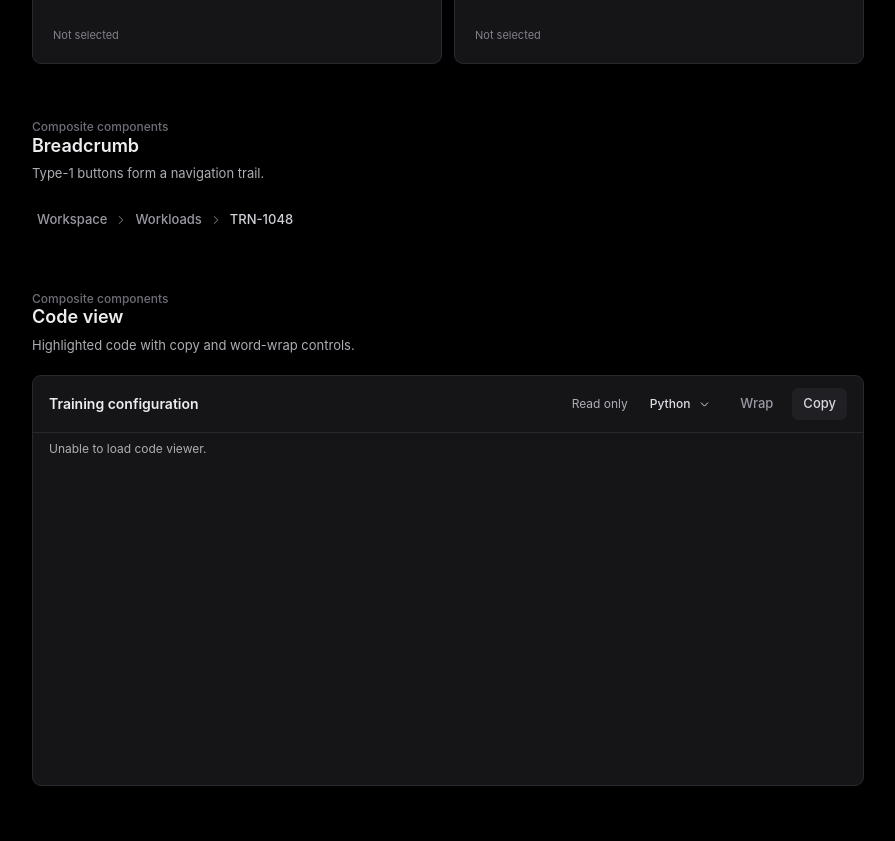
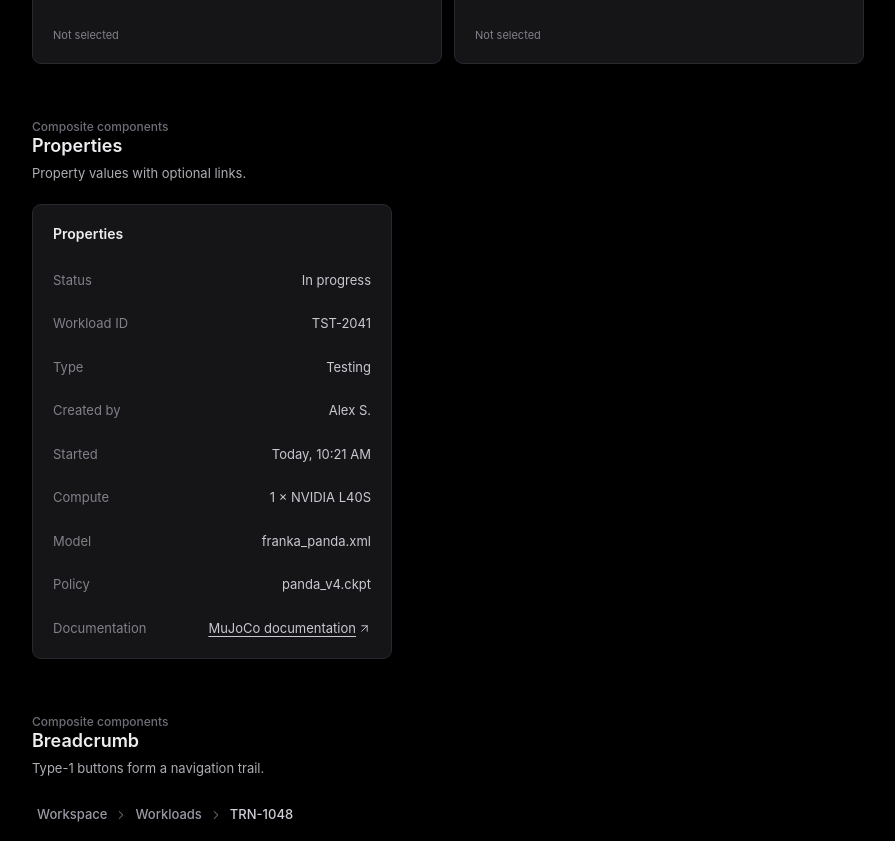
Before and after one commit to ovjectibity/lagrangian, a SvelteKit app in the folder client/: page /components-showcase in a window 1280 px wide. Shown: the part 540-1381 px from the top of the page, without its empty margins (192-1087 px from the left). Built offline with nearby package versions, Linux system fonts and the light colour scheme.

Commit message:
added properties component

```diff
--- a/client/src/app.css
+++ b/client/src/app.css
@@ -19,6 +19,89 @@ body {
   background: var(--lg-bg);
   color: var(--lg-text);
   margin: 0;
+}
+
+.lg-properties {
+  background: var(--lg-panel);
+  border: 1px solid var(--lg-divider);
+  border-radius: 9px;
+  box-sizing: border-box;
+  padding: 20px;
+}
+
+.lg-properties h3 {
+  color: var(--lg-text);
+  font: 600 14px / 1.3 Inter, system-ui, sans-serif;
+  margin: 0 0 28px;
+}
+
+.lg-properties dl {
+  display: flex;
+  flex-direction: column;
+  gap: 24px;
+  margin: 0;
+}
+
+.lg-properties__item {
+  align-items: baseline;
+  display: grid;
+  font: 400 13px / 1.5 Inter, system-ui, sans-serif;
+  gap: 16px;
+  grid-template-columns: minmax(0, 1fr) minmax(0, 2fr);
+}
+
+.lg-properties dt {
+  color: var(--lg-text-muted);
+  overflow-wrap: anywhere;
+}
+
+.lg-properties dd {
+  color: #c8c8d0;
+  margin: 0;
+  min-width: 0;
+  overflow-wrap: anywhere;
+  text-align: right;
+}
+
+.lg-properties a {
+  align-items: baseline;
+  color: inherit;
+  display: inline-flex;
+  gap: 2px;
+  max-width: 100%;
+  text-decoration: none;
+}
+
+.lg-properties a > span:first-child {
+  min-width: 0;
+  text-decoration: underline;
+  text-underline-offset: 3px;
+}
+
+.lg-properties a:hover {
+  color: #ffffff;
+}
+
+.lg-properties a:focus-visible {
+  outline: 2px solid #c18465;
+  outline-offset: 3px;
+}
+
+.lg-properties__arrow {
+  align-self: center;
+  display: inline-flex;
+  flex: 0 0 13px;
+}
+
+.lg-properties a svg {
+  fill: none;
+  height: 13px;
+  stroke: currentColor;
+  stroke-linecap: round;
+  stroke-linejoin: round;
+  stroke-width: 1.75;
+  vertical-align: -2px;
+  width: 13px;
 }
 
 .lg-breadcrumb ol {
--- /dev/null
+++ b/client/src/lib/composite/properties.svelte
@@ -0,0 +1,38 @@
+<script lang="ts">
+  import arrowUpRight from "../assets/arrow-up-right.svg?raw";
+
+  let {
+    items,
+    title = "Properties",
+  }: {
+    items: ReadonlyArray<{
+      label: string;
+      value: string;
+      href?: string;
+    }>;
+    title?: string;
+  } = $props();
+</script>
+
+<section aria-label={title} class="lg-properties">
+  <h3>{title}</h3>
+  <dl>
+    {#each items as item}
+      <div class="lg-properties__item">
+        <dt>{item.label}</dt>
+        <dd>
+          {#if item.href}
+            <a href={item.href}>
+              <span>{item.value}</span>
+              <span aria-hidden="true" class="lg-properties__arrow">
+                {@html arrowUpRight}
+              </span>
+            </a>
+          {:else}
+            {item.value}
+          {/if}
+        </dd>
+      </div>
+    {/each}
+  </dl>
+</section>
--- a/client/src/lib/index.ts
+++ b/client/src/lib/index.ts
@@ -1,4 +1,7 @@
 export { default as Button } from "./atomic/button.svelte";
+export {
+  default as Properties,
+} from "./composite/properties.svelte";
 export {
   default as Breadcrumb,
 } from "./composite/breadcrumb.svelte";
--- a/client/src/routes/components-showcase/+page.svelte
+++ b/client/src/routes/components-showcase/+page.svelte
@@ -6,6 +6,7 @@
     LineChart,
     MultiSelectDropdown,
     MultiValueSwitch,
+    Properties,
     SearchBar,
     SingleSelectDropdown,
     TabSwitcher,
@@ -257,6 +258,34 @@
         {typeFourActive ? "Selected" : "Not selected"}
       </p>
     </article>
+  </section>
+
+  <section
+    aria-labelledby="properties-heading"
+    class="component-showcase__section"
+  >
+    <div class="component-showcase__section-header">
+      <p class="component-showcase__eyebrow">Composite components</p>
+      <h2 id="properties-heading">Properties</h2>
+      <p>Property values with optional links.</p>
+    </div>
+    <div class="properties-showcase">
+      <Properties items={[
+        { label: "Status", value: "In progress" },
+        { label: "Workload ID", value: "TST-2041" },
+        { label: "Type", value: "Testing" },
+        { label: "Created by", value: "Alex S." },
+        { label: "Started", value: "Today, 10:21 AM" },
+        { label: "Compute", value: "1 × NVIDIA L40S" },
+        { label: "Model", value: "franka_panda.xml" },
+        { label: "Policy", value: "panda_v4.ckpt" },
+        {
+          label: "Documentation",
+          value: "MuJoCo documentation",
+          href: "https://mujoco.readthedocs.io/",
+        },
+      ]} />
+    </div>
   </section>
 
   <section
--- a/client/src/routes/components-showcase/components-showcase.css
+++ b/client/src/routes/components-showcase/components-showcase.css
@@ -4,6 +4,10 @@
   max-width: 880px;
   min-height: 100vh;
   padding: 64px 24px;
+}
+
+.properties-showcase {
+  max-width: 360px;
 }
 
 .component-showcase__header {
```
Also changed, not shown: client/src/lib/assets/arrow-up-right.svg (added), 2 other files (tests, documents, lock files or other folders).
